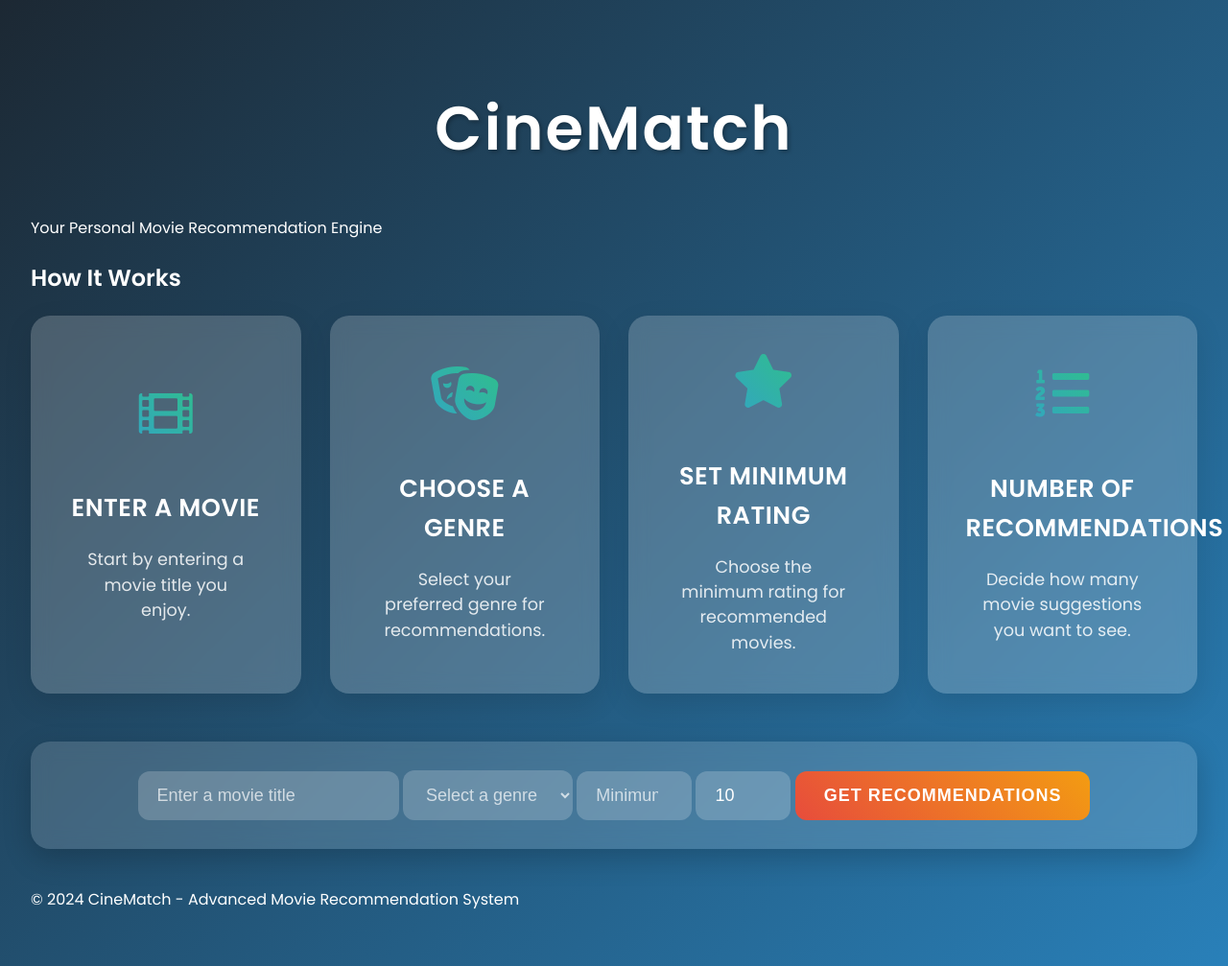
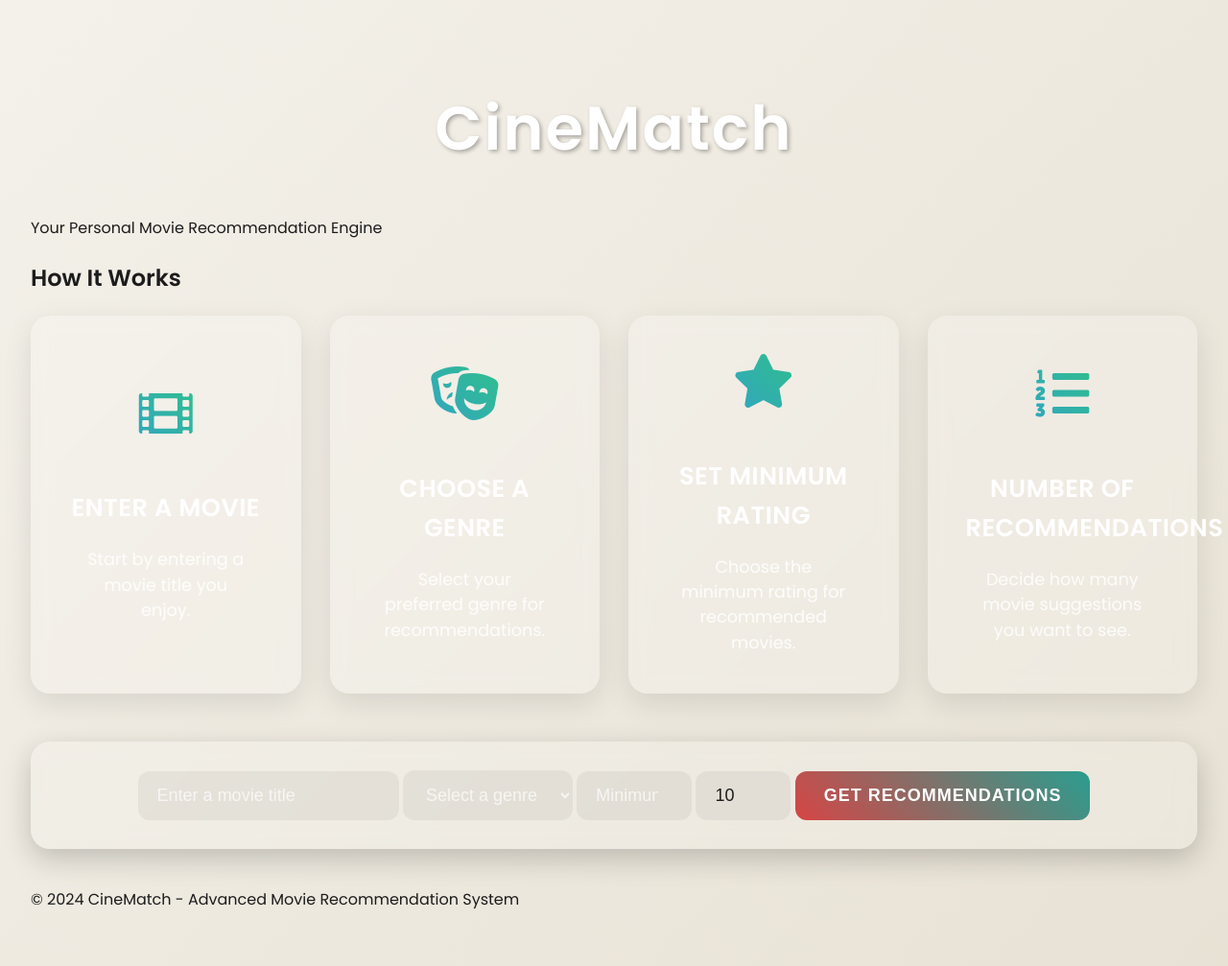
Before and after one commit to pozolitorojo69/MRS-reingenieria, a Flask app: page / in a window 1280 px wide. Shown: the whole page at 96% size. Run offline with Flask 3, Linux system fonts and the light colour scheme.

Commit message:
Diseño: nueva paleta de colores (variables CSS)

```diff
--- a/static/css/style.css
+++ b/static/css/style.css
@@ -1,10 +1,20 @@
+:root {
+    --bg-dark: #f4f1ea;
+    --bg-accent: #e8e2d5;
+    --accent-primary: #d64545;
+    --accent-secondary: #2a9d8f;
+    --text-light: #1c1c1c;
+    --card-bg: rgba(0, 0, 0, 0.04);
+    --card-border: rgba(0, 0, 0, 0.08);
+}
+
 body {
     font-family: 'Poppins', Arial, sans-serif;
     line-height: 1.6;
     margin: 0;
     padding: 0;
-    background: linear-gradient(135deg, #1c2833 0%, #2980b9 100%);
-    color: #ffffff;
+    background: linear-gradient(135deg, var(--bg-dark) 0%, var(--bg-accent) 100%);
+    color: var(--text-light);
     min-height: 100vh;
     font-size: 16px;
 }
@@ -44,8 +54,8 @@ input, select, button {
     border-radius: 12px;
     font-size: 18px;
     transition: all 0.3s ease;
-    background-color: rgba(255, 255, 255, 0.2);
-    color: #ffffff;
+    background-color: rgba(0, 0, 0, 0.05);
+    color: var(--text-light);
 }
 
 input::placeholder, select {
@@ -59,7 +69,7 @@ input:focus, select:focus {
 }
 
 button {
-    background: linear-gradient(45deg, #e74c3c, #f39c12);
+    background: linear-gradient(45deg, var(--accent-primary), var(--accent-secondary));
     color: #fff;
     border: none;
     cursor: pointer;
@@ -74,7 +84,7 @@ button {
 button:hover {
     transform: translateY(-3px);
     box-shadow: 0 6px 12px rgba(0,0,0,0.2);
-    background: linear-gradient(45deg, #f39c12, #e74c3c);
+    background: linear-gradient(45deg, var(--accent-secondary), var(--accent-primary));
 }
 
 #recommendations {
@@ -85,10 +95,11 @@ button:hover {
 }
 
 .movie-card {
-    background-color: rgba(255, 255, 255, 0.1);
-    border-radius: 20px;
+    background-color: var(--card-bg);
+    border: 1px solid var(--card-border);
+    border-radius: 16px;
     overflow: hidden;
-    box-shadow: 0 10px 20px rgba(0,0,0,0.1);
+    box-shadow: 0 10px 25px rgba(0,0,0,0.35);
     transition: transform 0.3s ease, box-shadow 0.3s ease, background-color 0.3s ease;
     display: flex;
     flex-direction: column;
@@ -114,11 +125,11 @@ button:hover {
     display: flex;
     flex-direction: column;
     justify-content: space-between;
-    background: linear-gradient(to top, rgba(0, 0, 0, 0.7), transparent);
+    background: linear-gradient(to top, rgba(244, 241, 234, 0.92), transparent);
 }
 
 .movie-card h3 {
-    color: #ffffff;
+    color: var(--text-light);
     margin-top: 0;
     font-size: 1.2em;
     margin-bottom: 10px;
@@ -130,13 +141,13 @@ button:hover {
 
 .movie-card p {
     margin: 5px 0;
-    color: rgba(255, 255, 255, 0.9);
+    color: rgba(28, 28, 28, 0.75);
     font-size: 0.9em;
 }
 
 .movie-card i {
     margin-right: 5px;
-    color: #f1c40f;
+    color: var(--accent-secondary);
 }
 
 .no-results, .error {
```
Also changed, not shown: 1 other file.
